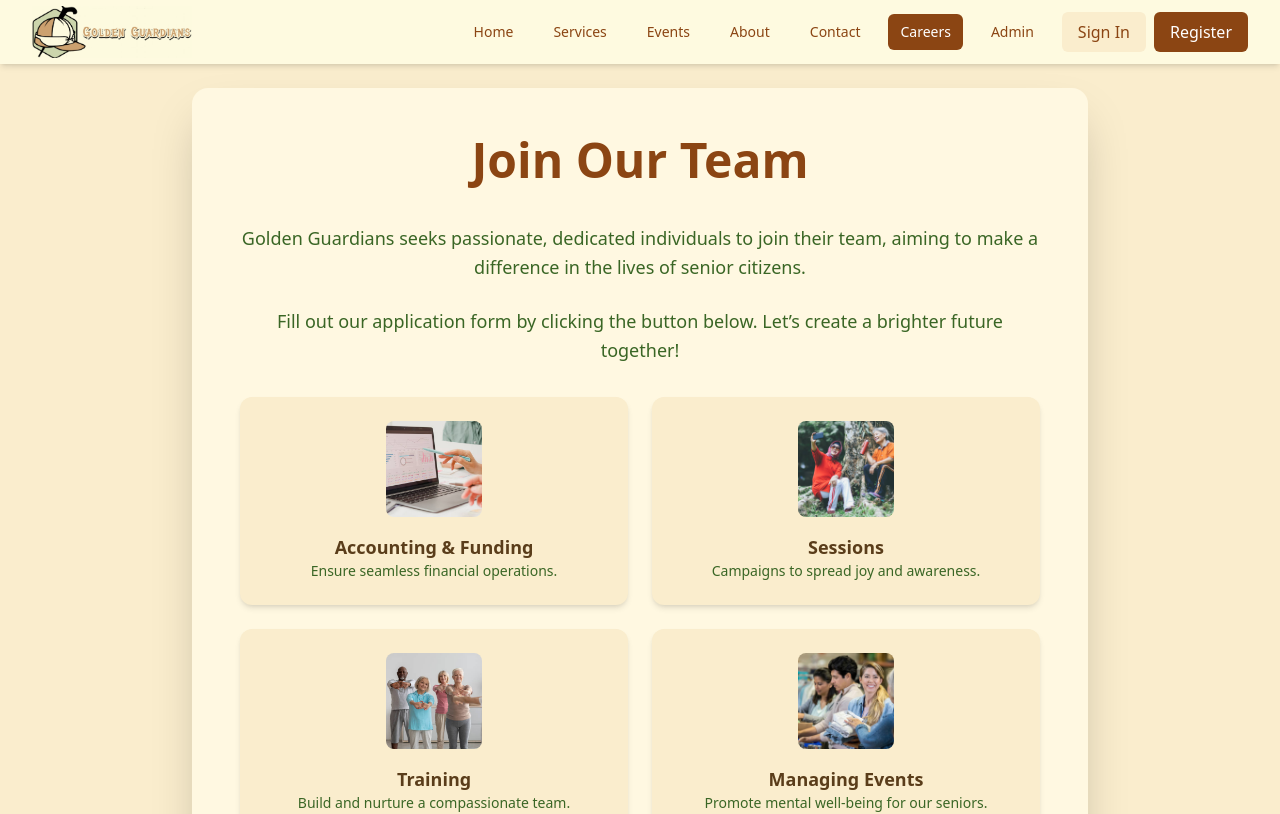
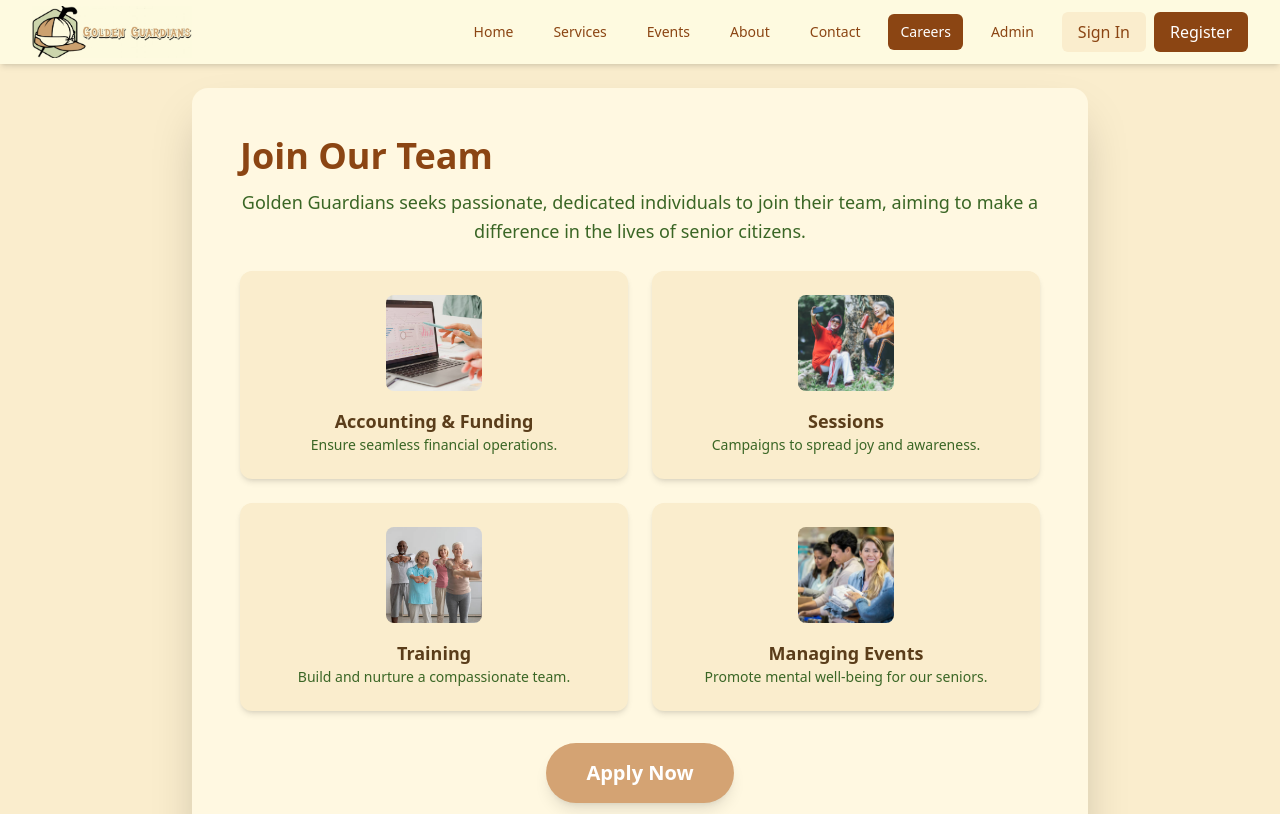
Before and after one commit to tawadesg20/goldenguardians, a React (Vite) app: page /careers in a window 1280 px wide. Shown: the top 814 px of the page. Built offline with nearby package versions, Linux system fonts and the light colour scheme.

Commit message:
font events line

```diff
--- a/src/pages/Careers.jsx
+++ b/src/pages/Careers.jsx
@@ -33,17 +33,12 @@ const Careers = () => {
         {/* Main Content */}
         <div className="flex-grow flex items-center justify-center p-6">
           <div className="w-full max-w-4xl bg-[#FFF8E1] shadow-2xl rounded-2xl p-10 sm:p-12">
-            <h1 className="text-4xl sm:text-5xl font-bold text-[#8B4513] text-center mb-10">
+            <h1 className="text-4xl font-bold text-[#8B4513] mb-3">
               Join Our Team
             </h1>
             <p className="text-lg text-[#3A6625] mb-6 text-center leading-relaxed">
             Golden Guardians seeks passionate, dedicated individuals to join their team, aiming to make a difference in the lives of senior citizens.
             </p>
-            <p className="text-lg text-[#3A6625] mb-8 text-center leading-relaxed">
-              Fill out our application form by clicking the button below. Let’s create a brighter
-              future together!
-            </p>
-
         <div className="grid grid-cols-1 sm:grid-cols-2 gap-6 mb-8">
           {[
           { title: "Accounting & Funding", description: "Ensure seamless financial operations.", img: "/images/finance.jpg" },
```
